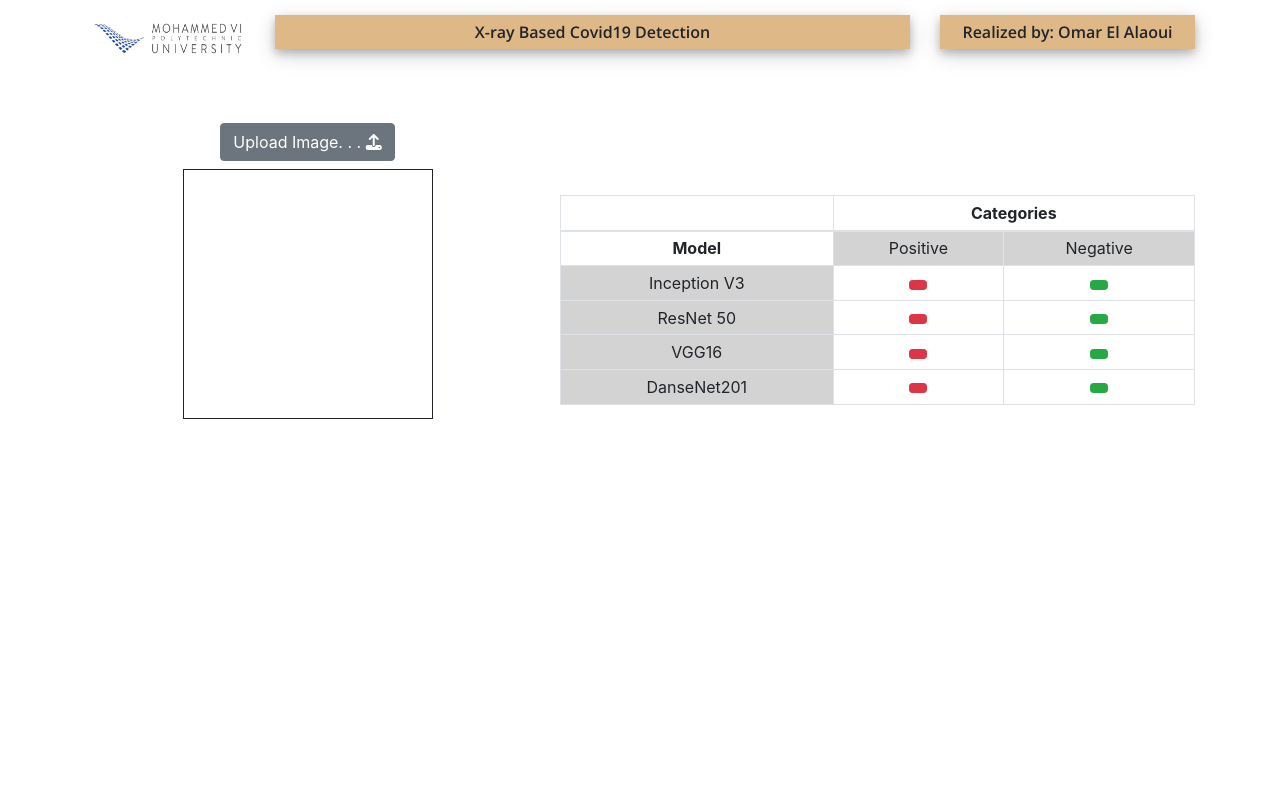
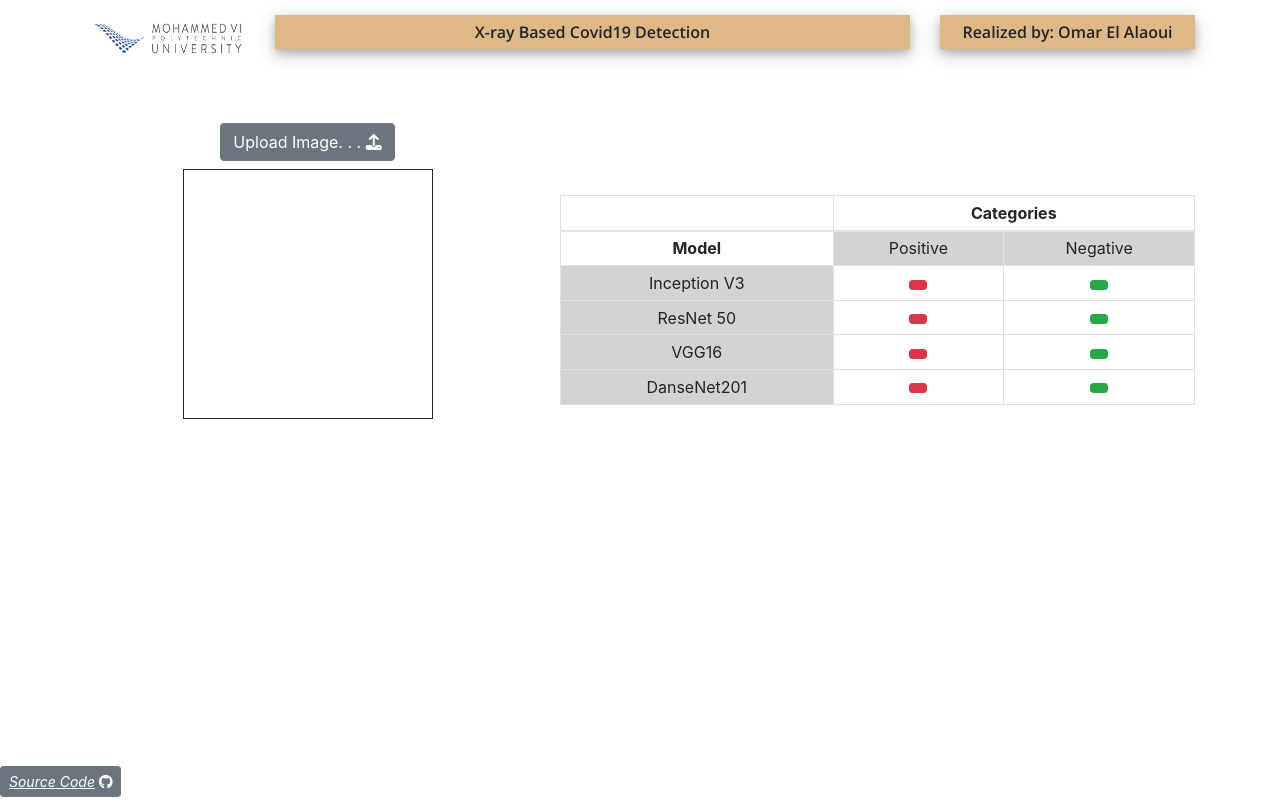
Before and after one commit to omar-elalaoui/Covid-19-detection, a plain HTML site: page web app/index.html in a window 1280 px wide. Drawn offline with nearby package versions, Linux system fonts and the light colour scheme.

Commit message:
my commit 2

```diff
--- a/web app/index.html
+++ b/web app/index.html
@@ -12,6 +12,19 @@
 <link rel="stylesheet" href="style/style.css">
 <link rel="icon" href="img/favicon.png" type="image/gif" sizes="16x16">
 <script src="https://kit.fontawesome.com/72afb0aa86.js" crossorigin="anonymous"></script>
+
+<style>
+    .footer {
+        position: fixed;
+        left: 0;
+        bottom: 3px;
+    }
+    .footer button{
+        display: block;
+        margin: 0 auto;
+    }
+
+</style>
 
 <body>
     <div class="container">
@@ -89,11 +102,12 @@
                         </tr>
                     </tbody>
                 </table>
-
             </div>
         </div>
     </div>
-
+    <div class="footer">
+        <button class="btn btn-secondary btn-sm"><i><u>Source Code</u></i> <i class="fab fa-github"></i></button>
+    </div>
     <script src="https://ajax.googleapis.com/ajax/libs/jquery/3.5.1/jquery.min.js"></script>
     <script src="https://cdnjs.cloudflare.com/ajax/libs/popper.js/1.16.0/umd/popper.min.js"></script>
     <script src="https://maxcdn.bootstrapcdn.com/bootstrap/4.5.2/js/bootstrap.min.js"></script>
```
Also changed, not shown: 5 other files.
